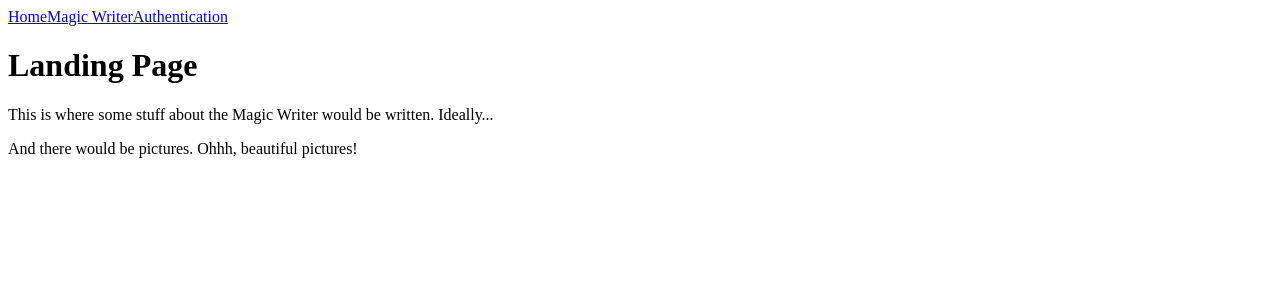
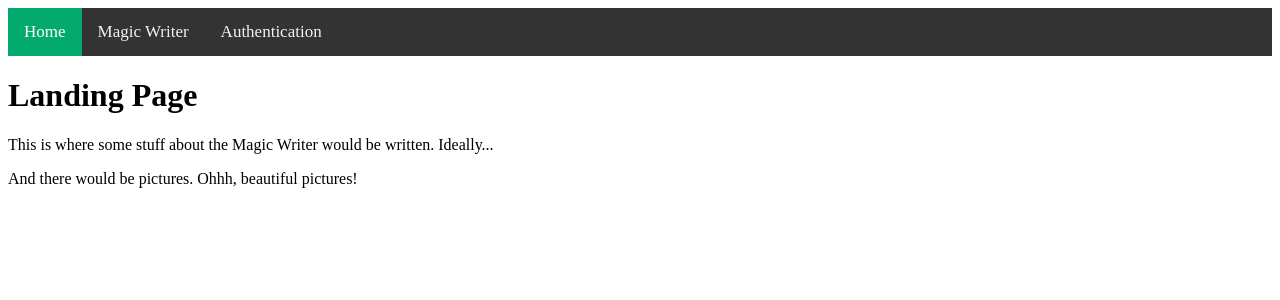
Before and after one commit to IsHaltEchtSo/magic_writer, a React (Vite) app in the folder frontend/: page / in a window 1280 px wide. Shown: the top 300 px of the page. Built offline with nearby package versions, Linux system fonts and the light colour scheme.

Commit message:
Navbar basic styling

```diff
--- /dev/null
+++ b/frontend/src/assets/style.css
@@ -0,0 +1,24 @@
+/* black background color */
+.navbar {
+    background-color: #333;
+    overflow: hidden;
+}
+
+.navbar a {
+    float: left;
+    color: #f2f2f2;
+    text-align: center;
+    padding: 14px 16px;
+    text-decoration: none;
+    font-size: 17px;
+}
+
+.navbar a:hover {
+    background-color: #ddd;
+    color: black
+}
+
+.navbar a.active {
+    background-color: #04AA6D;
+    color: white;
+}
--- a/frontend/src/components/navbar.jsx
+++ b/frontend/src/components/navbar.jsx
@@ -3,7 +3,7 @@ import { Link } from 'react-router-dom'
 export default function NavigationBar() {
     return (
         <div class='navbar'>
-            <Link to='/'>Home</Link>
+            <Link to='/' className='active'>Home</Link>
             <Link to='/writer'>Magic Writer</Link>
             <Link to='/authentication'>Authentication</Link>
         </div>
--- a/frontend/src/main.jsx
+++ b/frontend/src/main.jsx
@@ -5,7 +5,7 @@ import WriterPage from './writer.jsx';
 import IndexPage from './index.jsx'
 import AuthenticationPage from './authentication.jsx'
 import DownloadPage from './download.jsx'
-
+import "./assets/style.css";
 
 const router = createBrowserRouter([
   {
```
